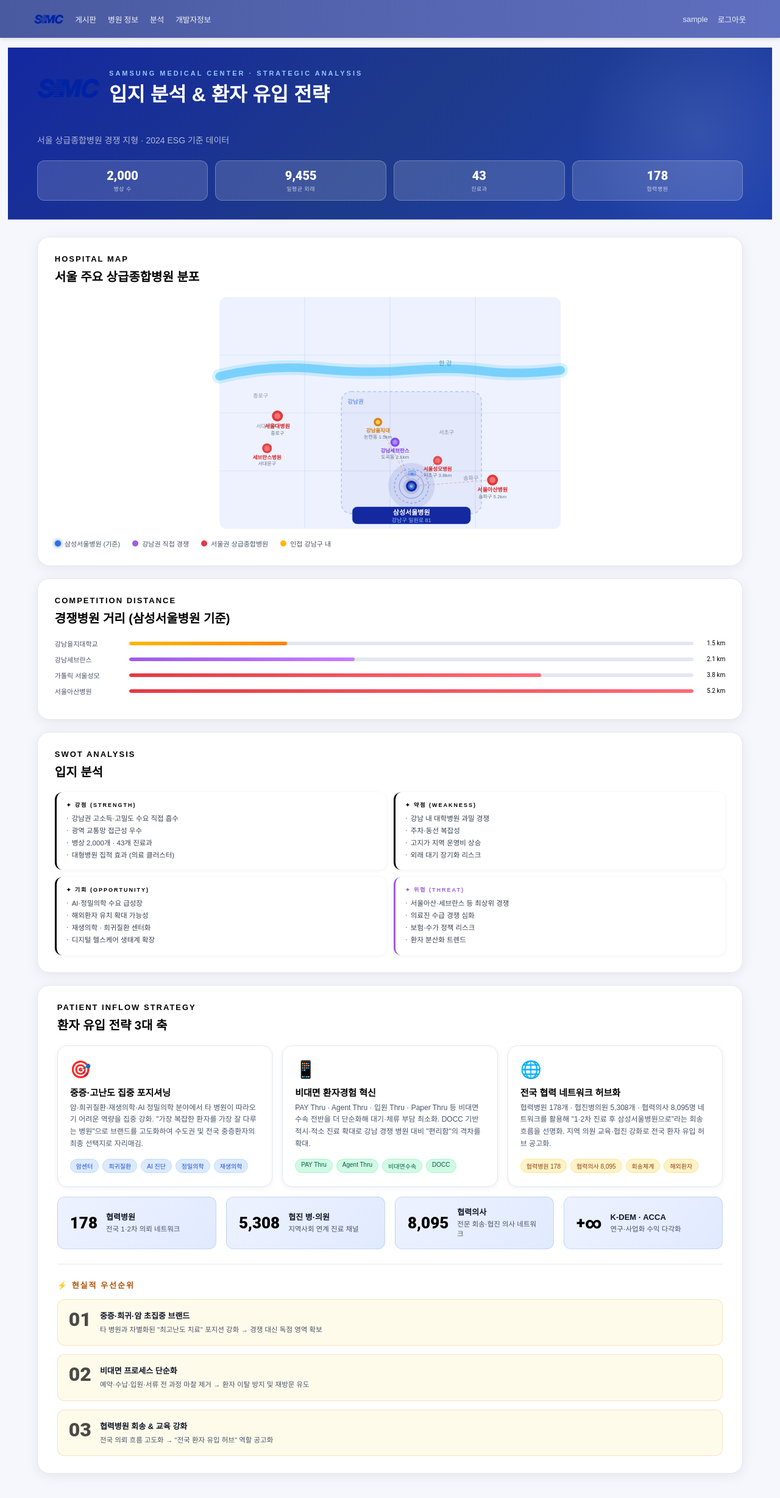
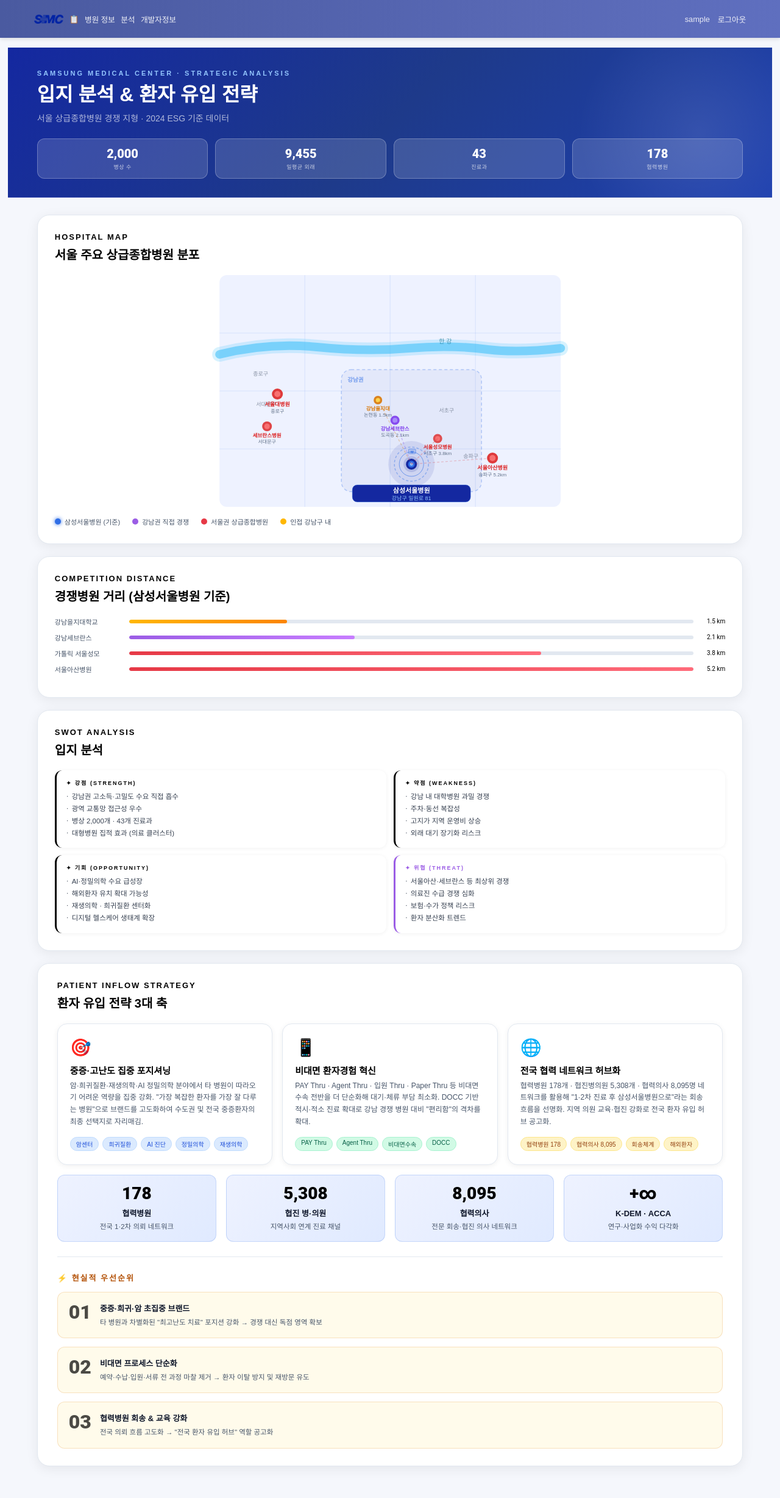
Before and after one commit to kds-0914-bot/samsung-app, a Flask app: page /analysis in a window 1280 px wide. Shown: the top 2456 px of the page at 61% size. Run offline with Flask 3, Linux system fonts and the light colour scheme; the visitor is signed in with stand-in values (Sample User, id 1); data comes from the database, SQL or seed files in the repository.

Commit message:
다시수정4

```diff
--- a/templates/analysis.html
+++ b/templates/analysis.html
@@ -424,11 +424,13 @@
     border-radius: 12px;
     padding: 16px 20px;
     display: flex;
+    flex-direction: column;
     align-items: center;
-    gap: 14px;
+    gap: 10px;
+    text-align: center;
   }
   .net-num {
-    font-size: 26px;
+    font-size: 28px;
     font-weight: 900;
     color: var(--samsung-sky);
     font-family: 'Roboto', sans-serif;
@@ -443,7 +445,7 @@
     display: block;
     color: #0F172A;
     font-size: 13px;
-    margin-bottom: 2px;
+    margin-bottom: 4px;
   }
 
   /* Priority */
@@ -527,14 +529,11 @@
 <!-- ── HEADER ── -->
 <div class="header">
   <div class="header-top">
-    <div style="display: flex; align-items: center; gap: 16px; margin-bottom: 12px;">
-      <img src="/static/images/smc-tagline.png" alt="삼성서울병원" style="height: 32px; width: auto;">
-      <div>
-        <div class="header-label">Samsung Medical Center · Strategic Analysis</div>
-        <div class="header-title">입지 분석 & 환자 유입 전략</div>
-      </div>
+    <div>
+      <div class="header-label">Samsung Medical Center · Strategic Analysis</div>
+      <div class="header-title">입지 분석 & 환자 유입 전략</div>
+      <div class="header-sub">서울 상급종합병원 경쟁 지형 · 2024 ESG 기준 데이터</div>
     </div>
-    <div class="header-sub">서울 상급종합병원 경쟁 지형 · 2024 ESG 기준 데이터</div>
     <div class="header-stats">
       <div class="hstat">
         <div class="hstat-num">2,000</div>
--- a/templates/base.html
+++ b/templates/base.html
@@ -30,13 +30,13 @@
         nav ul {
             display: flex;
             list-style: none;
-            gap: 1.2rem;
+            gap: 0.6rem;
             max-width: 1200px;
             margin: 0 auto;
             align-items: center;
-            flex-wrap: wrap;
+            flex-wrap: nowrap;
             padding: 0 1rem;
-            justify-content: space-between;
+            justify-content: flex-start;
             width: 100%;
         }
 
@@ -74,9 +74,20 @@
             display: none;
         }
 
+        nav li:nth-child(2) a {
+            font-size: 0;
+            width: 15px;
+            height: 15px;
+        }
+
+        nav li:nth-child(2) a::before {
+            content: '📋';
+            font-size: 0.8rem;
+        }
+
         nav .user-info {
             display: flex;
-            gap: 1rem;
+            gap: 0.8rem;
             align-items: center;
             font-size: 0.8rem;
             margin-left: auto;
```
Also changed, not shown: templates/login.html (+16 -6 lines), templates/signup.html (+16 -6 lines).
